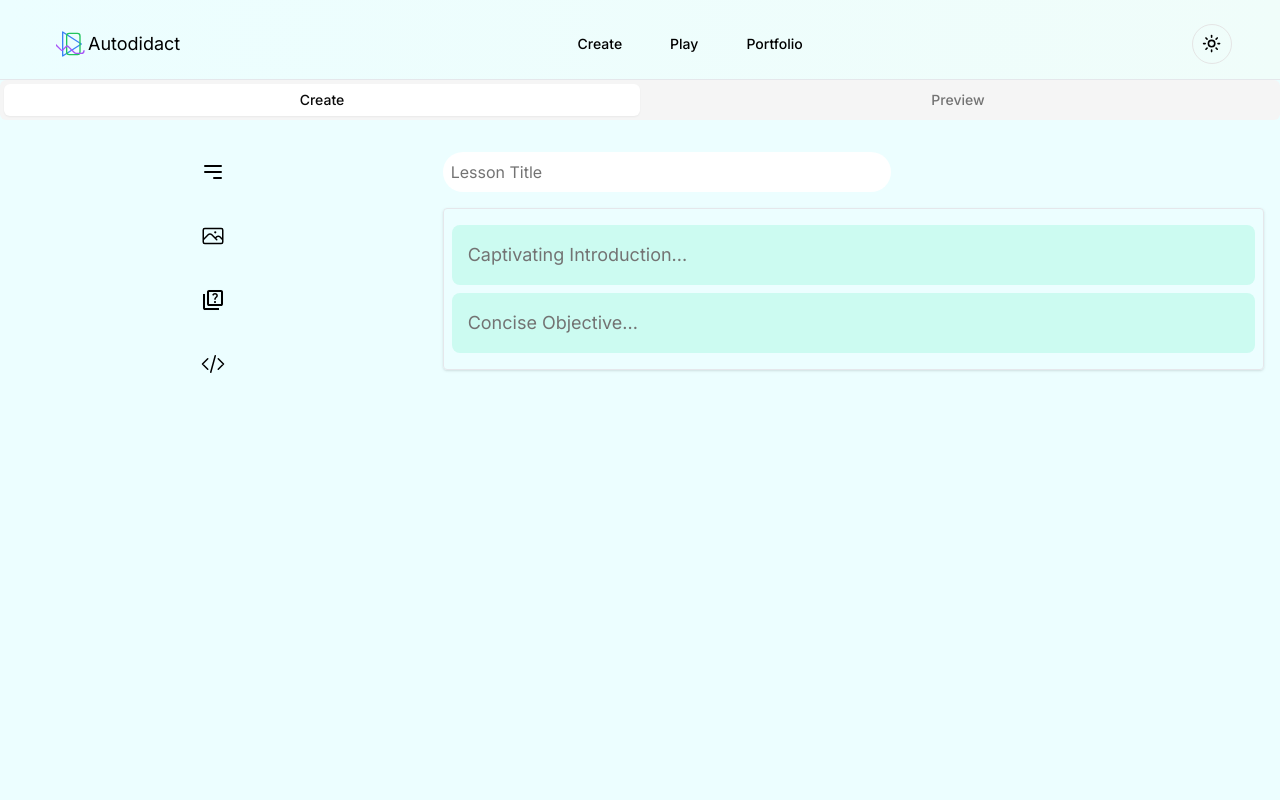
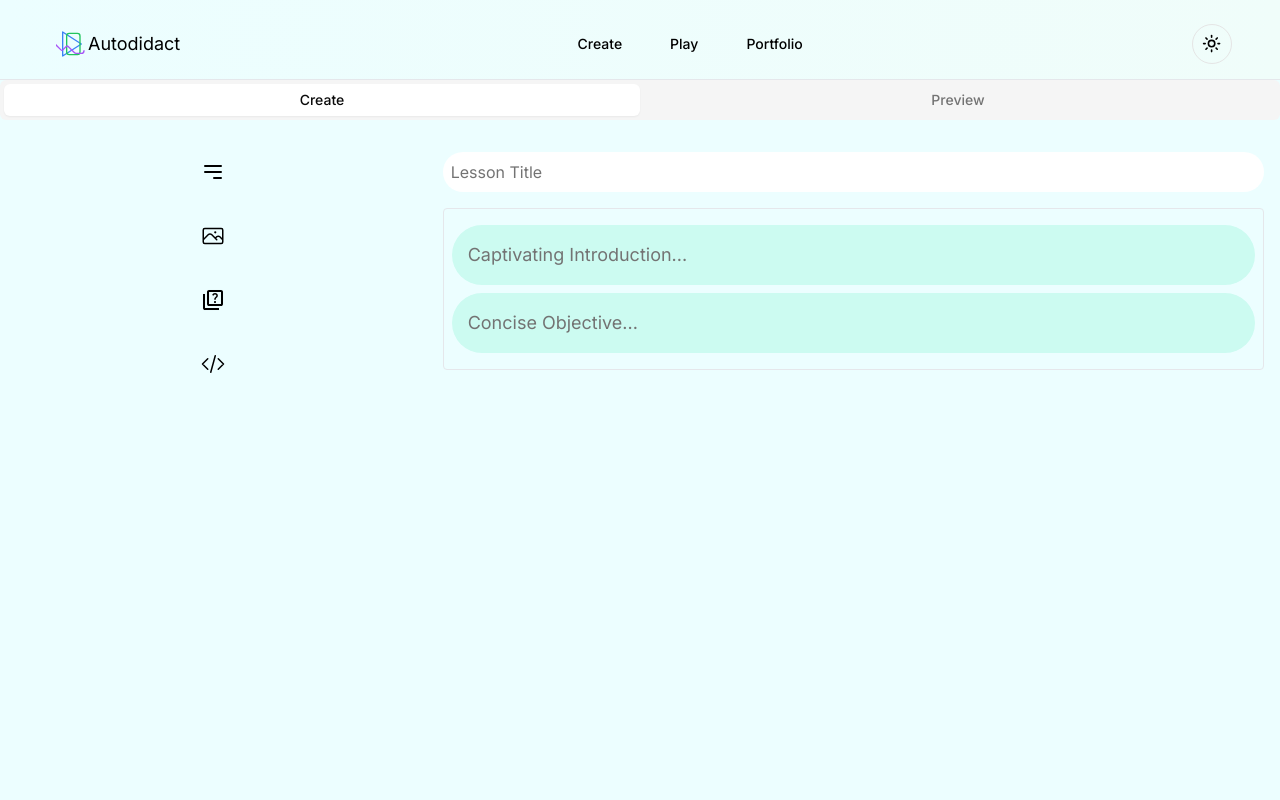
Before and after one commit to san-poon/nexus-adept, a Next.js app: page /feature-lesson/create in a window 1280 px wide. Shown: the top 800 px of the page. Built offline with nearby package versions, Linux system fonts and the light colour scheme.

Commit message:
Basic style changes

```diff
--- a/app/feature-lesson/create/page.tsx
+++ b/app/feature-lesson/create/page.tsx
@@ -232,17 +232,17 @@ const CreateLessonPage = () => {
                     </div>
 
                     {/* Right Side - Input Fields/Forms */}
-                    <div className={`flex-shrink-0 w-full md:w-11/12 lg:w-2/3 px-4`}>
-                        <div className='my-4 flex-1 items-center justify-center max-w-md'>
+                    <div className={`w-full md:w-11/12 lg:w-2/3 px-4`}>
+                        <div className='my-4 '>
                             <TitleInputBlock content={titleBlock} onTitleChange={handleUpdateTextContent} />
                         </div>
-                        <div className="md:p-2 rounded shadow border dark:border-neutral-700">
+                        <div className="md:p-2 rounded border dark:border-neutral-600">
 
                             <div className='mt-2'>
                                 <DynamicTextarea
                                     // autoFocus={true} // gets weird with lesson-tab switching
                                     rows={1}
-                                    className=" w-full appearance-none resize-none border-none focus:outline-none p-4 bg-teal-100 dark:bg-neutral-900"
+                                    className=" w-full appearance-none resize-none border-none focus:outline-none p-4 bg-teal-100 dark:bg-neutral-900 rounded-full"
                                     placeholder='Captivating Introduction...'
                                     name={introductionBlock?.contentType}
                                     value={introductionBlock?.value}
@@ -253,7 +253,7 @@ const CreateLessonPage = () => {
                                 <DynamicTextarea
                                     // autoFocus={true} // gets weird with lesson-tab switching
                                     rows={1}
-                                    className=" w-full appearance-none resize-none border-none focus:outline-none bg-teal-100 dark:bg-neutral-900 p-4"
+                                    className=" w-full appearance-none resize-none border-none focus:outline-none bg-teal-100 dark:bg-neutral-900 p-4 rounded-full"
                                     placeholder='Concise Objective...'
                                     name={objectiveBlock?.contentType}
                                     value={objectiveBlock?.value}
@@ -272,7 +272,7 @@ const CreateLessonPage = () => {
                                     <div className='flex justify-center items-center opacity-70 md:opacity-25 hover:opacity-100 transition-opacity duration-700'>
                                         <AddContentCombobox index={index} onInsertContentField={handleInsertContentBlock} />
                                     </div>
-                                    <div className=" relative group/content md:m-2 dark:bg-neutral-900 rounded-lg border-2 dark:border-neutral-700">
+                                    <div className=" relative group/content md:m-2 dark:bg-neutral-900 rounded-full border-2 dark:border-neutral-700">
                                         <div>
                                             {/* Conditionally render based on 'contentType' */}
                                             {
```
